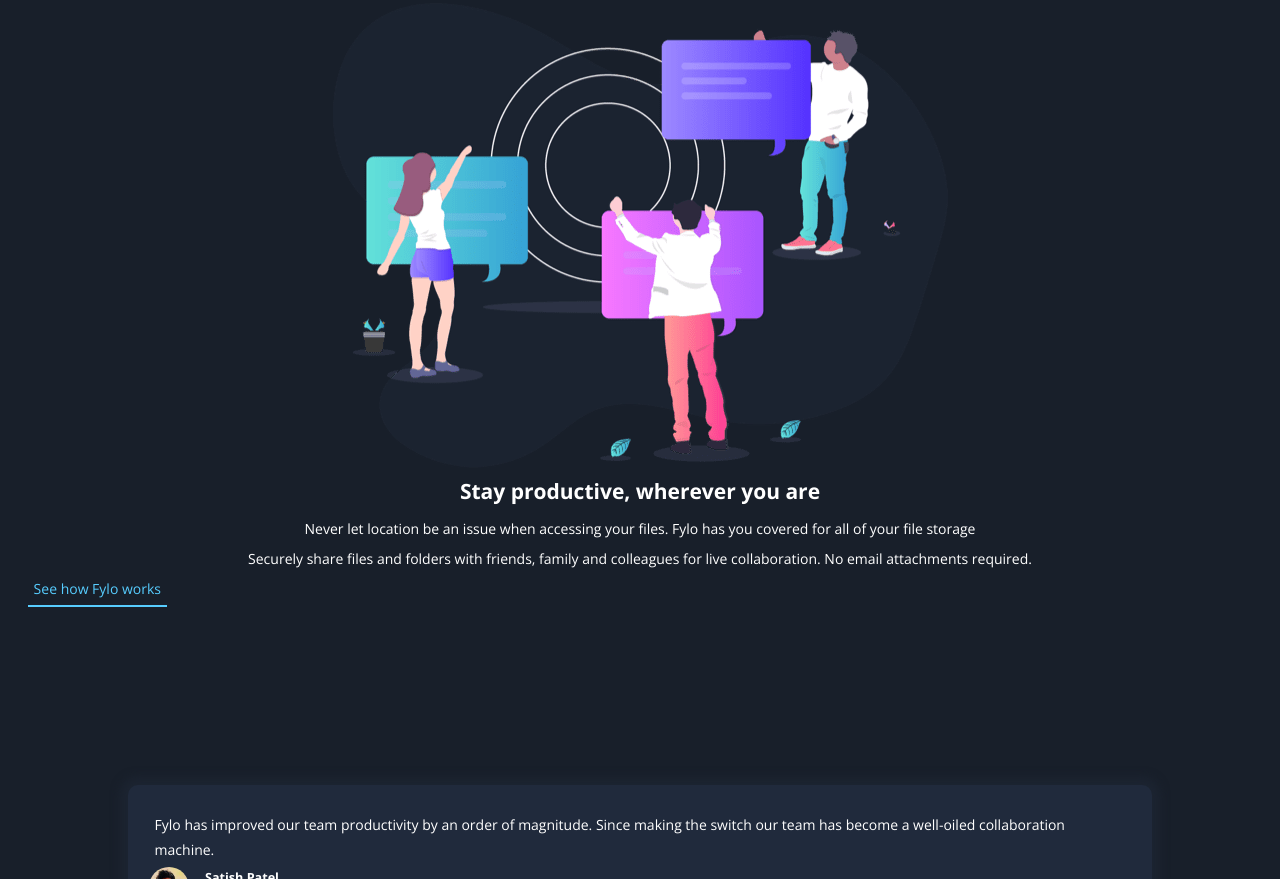
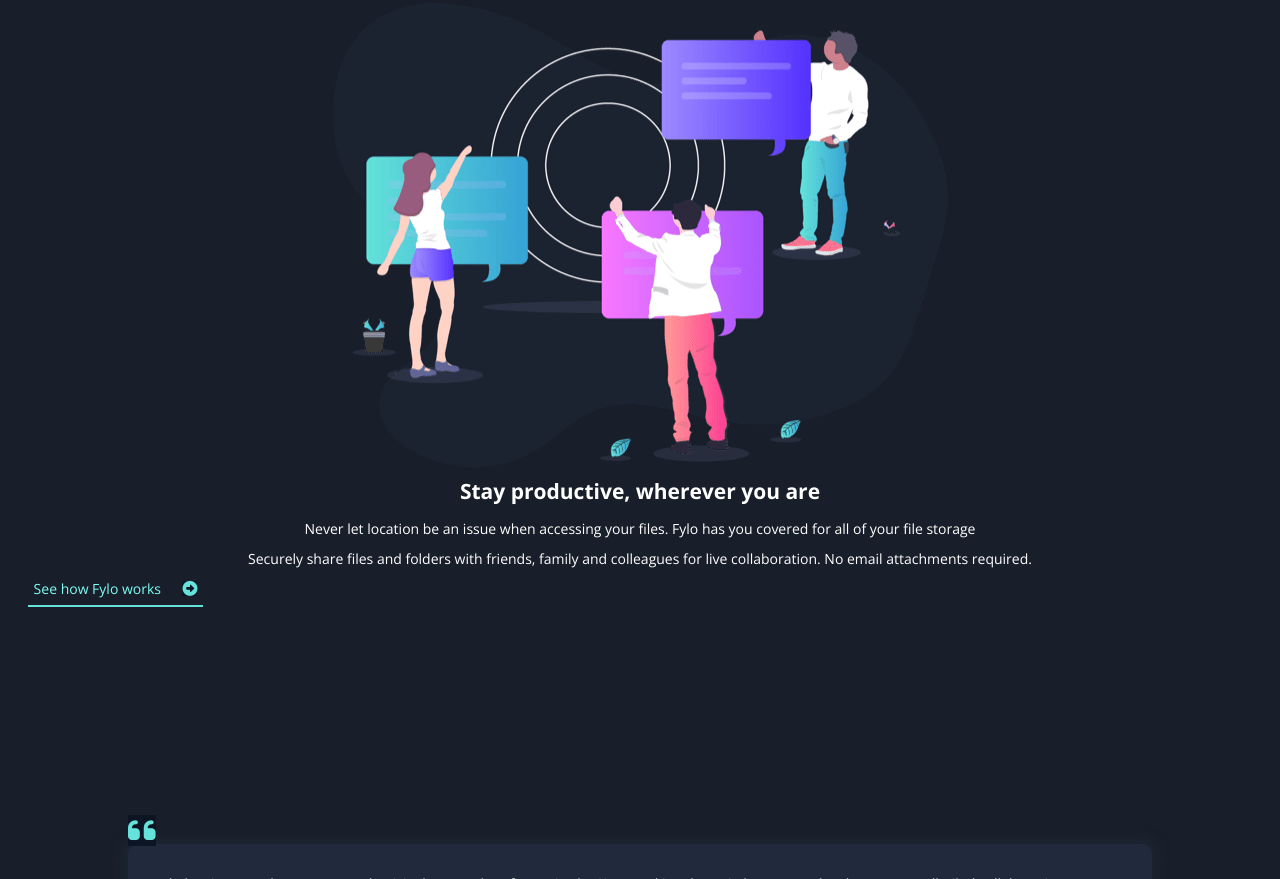
Before and after one commit to jfelic/fylo-mocksite, a plain HTML site: page index.html in a window 1280 px wide. Shown: the part 1921-2800 px from the top of the page. Drawn offline with nearby package versions, Linux system fonts and the light colour scheme.

Commit message:
finished mobile view

```diff
--- a/index.html
+++ b/index.html
@@ -77,14 +77,18 @@
     <h2>Stay productive, wherever you are</h2>
     <p>Never let location be an issue when accessing your files. Fylo has you covered for all of your file storage</p>
     <p>Securely share files and folders with friends, family and colleagues for live collaboration. No email attachments required.</p>
-    <a class="see-how-fylo-works" href="#">See how Fylo works</a>
+
+    <div class="see-how-fylo-works">
+      <a href="#">See how Fylo works</a>
+      <i class="fas fa-arrow-alt-circle-right"></i>
+    </div>
 
   </div>
 
    <!--------------------------------------Endorsments Section-->
 
    <div class="testimonials">
-
+    <i class="fas fa-quote-left quote"></i>
      <div class="satish-block">
        <p>Fylo has improved our team productivity by an order of magnitude. Since making the switch our team has become a well-oiled collaboration machine.</p>
        <img src="/images/profile-1.jpg" alt="Image of Satish Patel">
--- a/styles.css
+++ b/styles.css
@@ -66,6 +66,10 @@ header,
     align-items: center;
 }
 
+.main-nav ul {
+    text-align: left;
+    white-space: nowrap;
+}
 
 .navigation a:hover,
 .footer-nav1 ul a:hover,
@@ -143,13 +147,20 @@ p,
     color:hsl(198, 100%, 67%);
     text-align: left;
     align-self: flex-start;
-    border-bottom: 2px solid hsl(198, 100%, 67%);
+    border-bottom: 2px solid hsl(176, 68%, 64%);
     padding-bottom: 7px;
 }
 
 .see-how-fylo-works:hover {
     color: hsl(176, 94%, 74%);
     transform: scale(1.07);
+}
+
+.quote {
+    position: relative;
+    top: 30px;
+    color: hsl(176, 68%, 64%);
+    font-size: 225%;
 }
 
 .testimonials {
@@ -159,7 +170,6 @@ p,
     margin-bottom: 325px;
     margin-top: 150px;
 }
-
 
 .satish-block,
 .bruce-block,
@@ -300,6 +310,22 @@ i {
     background-color: hsl(216, 53%, 9%);
 }
 
+.see-how-fylo-works {
+    display: flex;
+    justify-content: space-between;
+    align-items: center;
+    width: 175px;
+}
+
+.see-how-fylo-works i {
+    font-size: 15px;
+    color: hsl(176, 68%, 64%);
+}
+
+.see-how-fylo-works a {
+    color: hsl(176, 94%, 74%);
+}
+
 .social-icons{
     display: flex;
     justify-content: space-around;
```
